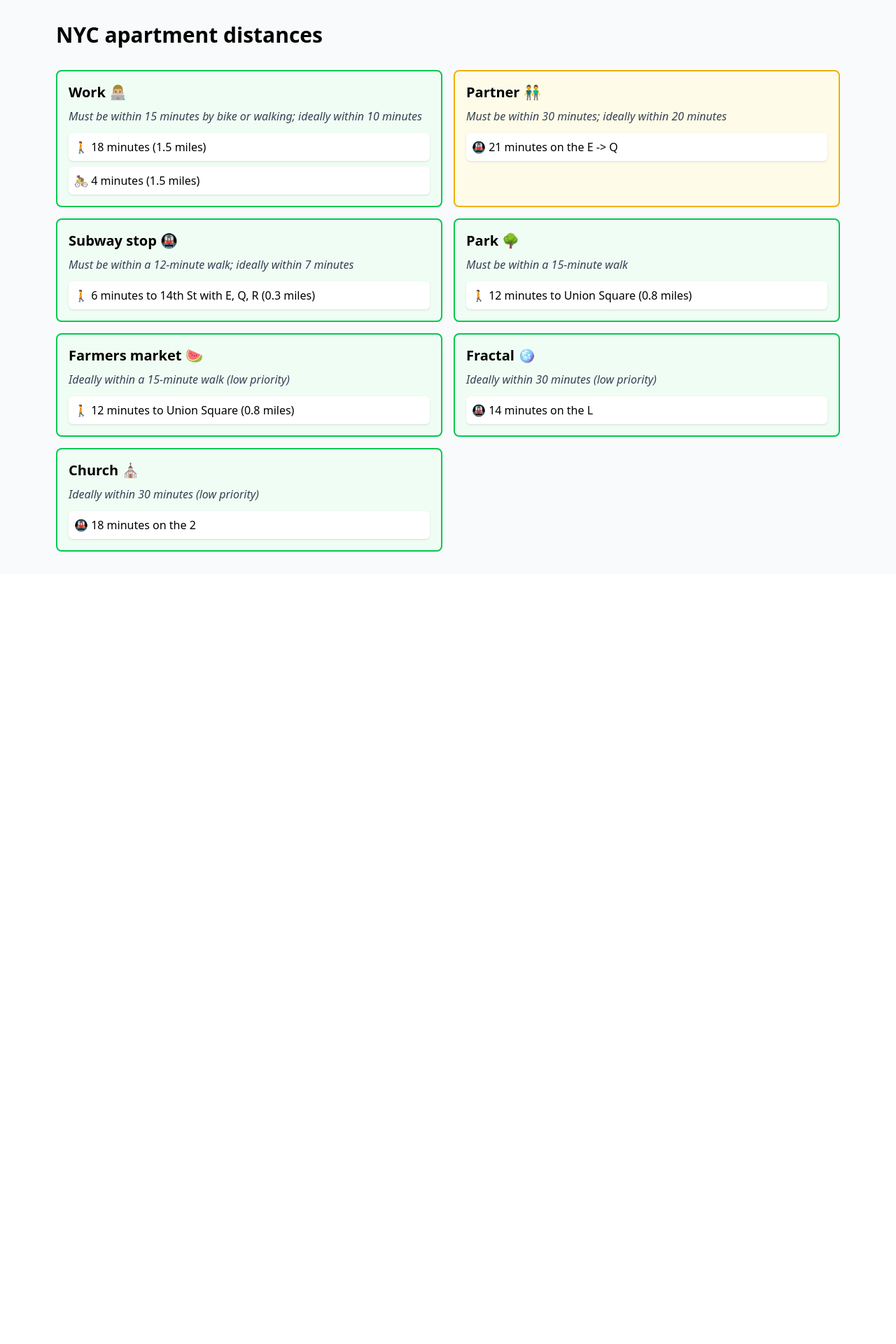
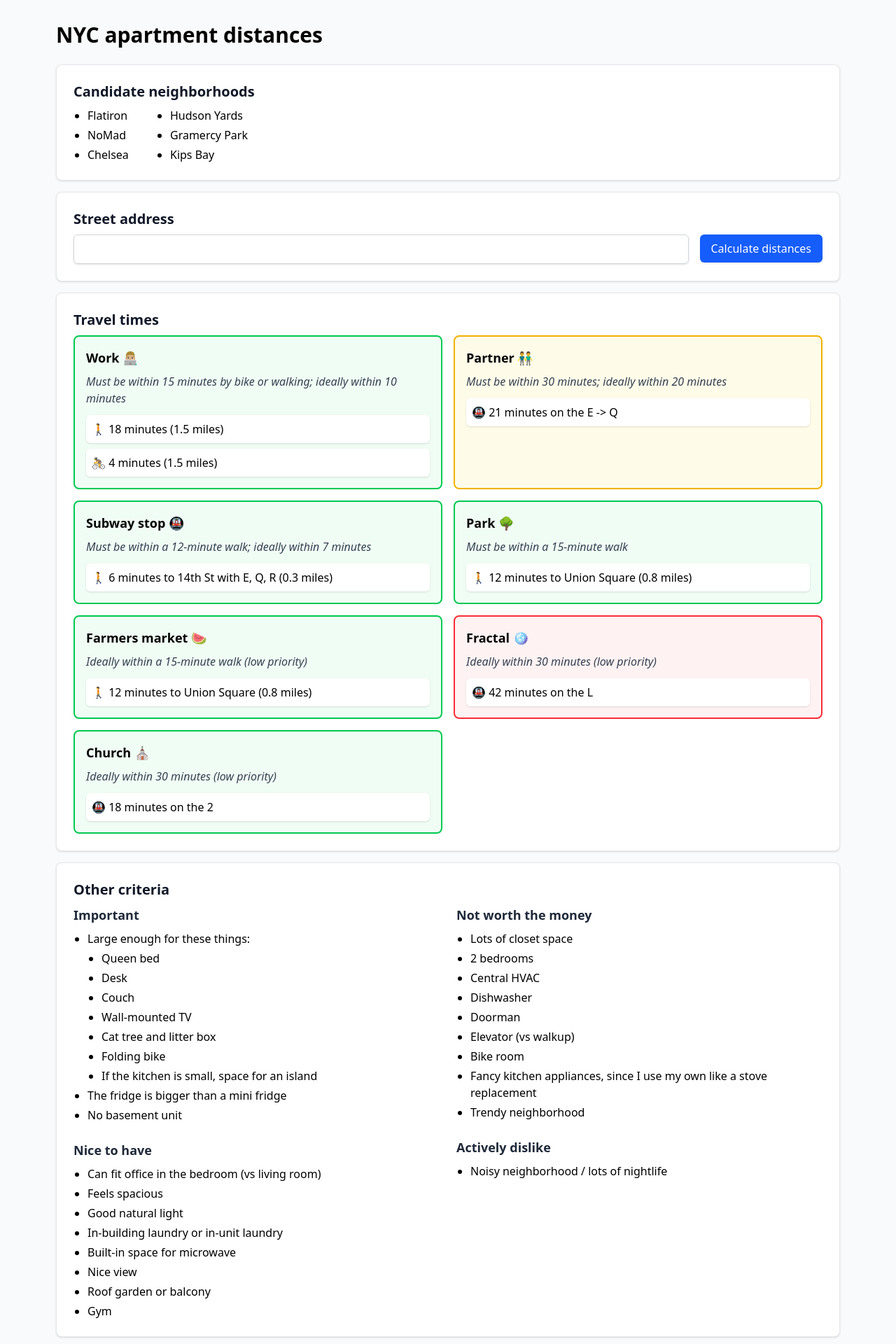
Before and after one commit to Eric-Arellano/apt-distances, a SvelteKit app: page / in a window 1280 px wide. Shown: the top 1920 px of the page at 70% size. Before the commit the page ends 820 px from the top, so only its background shows below. Built offline with nearby package versions, Linux system fonts and the light colour scheme.

Commit message:
Add the rest of the frontend UI elements (#10)
This uses a cards style.

<img width="1247" alt="PNG image"
src="https://github.com/user-attachments/assets/3c42e19e-c896-4f6c-a5bb-e4fe079aea31"
/>

Note that all the functionality is missing still, like the address field
does nothing.

```diff
--- /dev/null
+++ b/src/lib/components/Address.svelte
@@ -0,0 +1,21 @@
+<script lang="ts">
+	import Card from './Card.svelte';
+</script>
+
+<Card title="Street address">
+	<div class="flex flex-col space-y-4 sm:flex-row sm:space-y-0 sm:space-x-4">
+		<div class="flex-grow">
+			<input
+				type="text"
+				class="w-full rounded-md border border-gray-300 px-4 py-2 shadow-sm focus:border-blue-500 focus:ring-1 focus:ring-blue-500 focus:outline-none"
+			/>
+		</div>
+		<div>
+			<button
+				class="w-full rounded-md bg-blue-600 px-4 py-2 font-medium text-white shadow-sm hover:bg-blue-700 focus:ring-2 focus:ring-blue-500 focus:ring-offset-2 focus:outline-none sm:w-auto"
+			>
+				Calculate distances
+			</button>
+		</div>
+	</div>
+</Card>
--- /dev/null
+++ b/src/lib/components/Card.svelte
@@ -0,0 +1,15 @@
+<script lang="ts">
+	import type { Snippet } from 'svelte';
+
+	interface Props {
+		children: Snippet;
+		title: string;
+	}
+
+	const { children, title }: Props = $props();
+</script>
+
+<div class="mb-4 rounded-lg border border-gray-200 bg-white p-6 shadow-sm">
+	<h2 class="mb-2 text-xl font-medium font-semibold text-gray-900">{title}</h2>
+	{@render children?.()}
+</div>
--- /dev/null
+++ b/src/lib/components/Neighborhoods.svelte
@@ -0,0 +1,22 @@
+<script>
+	import Card from './Card.svelte';
+
+	const neighborhoods = [
+		'Flatiron',
+		'Hudson Yards',
+		'NoMad',
+		'Gramercy Park',
+		'Chelsea',
+		'Kips Bay'
+	];
+</script>
+
+<Card title="Candidate neighborhoods">
+	<div class="max-w-3xs">
+		<ul class="grid list-disc grid-cols-2 gap-y-1 pl-5">
+			{#each neighborhoods as neighborhood (neighborhood)}
+				<li>{neighborhood}</li>
+			{/each}
+		</ul>
+	</div>
+</Card>
--- /dev/null
+++ b/src/lib/components/criteria/CriteriaSection.svelte
@@ -0,0 +1,17 @@
+<script lang="ts">
+	import type { Snippet } from 'svelte';
+
+	interface Props {
+		children: Snippet;
+		title: string;
+		marginBottom: boolean;
+	}
+	const { children, title, marginBottom }: Props = $props();
+</script>
+
+<div class={marginBottom ? 'mb-6' : ''}>
+	<h3 class="mb-2 text-lg font-semibold text-gray-800">{title}</h3>
+	<ul class="list-disc space-y-1 pl-5">
+		{@render children?.()}
+	</ul>
+</div>
--- /dev/null
+++ b/src/lib/components/criteria/OtherCriteria.svelte
@@ -0,0 +1,54 @@
+<script>
+	import Card from '../Card.svelte';
+	import CriteriaSection from './CriteriaSection.svelte';
+</script>
+
+<Card title="Other criteria">
+	<div class="grid grid-cols-1 gap-6 md:grid-cols-2">
+		<div>
+			<CriteriaSection title="Important" marginBottom={true}>
+				<li>
+					Large enough for these things:
+					<ul class="mt-1 list-disc space-y-1 pl-5">
+						<li>Queen bed</li>
+						<li>Desk</li>
+						<li>Couch</li>
+						<li>Wall-mounted TV</li>
+						<li>Cat tree and litter box</li>
+						<li>Folding bike</li>
+						<li>If the kitchen is small, space for an island</li>
+					</ul>
+				</li>
+				<li>The fridge is bigger than a mini fridge</li>
+				<li>No basement unit</li>
+			</CriteriaSection>
+			<CriteriaSection title="Nice to have" marginBottom={false}>
+				<li>Can fit office in the bedroom (vs living room)</li>
+				<li>Feels spacious</li>
+				<li>Good natural light</li>
+				<li>In-building laundry or in-unit laundry</li>
+				<li>Built-in space for microwave</li>
+				<li>Nice view</li>
+				<li>Roof garden or balcony</li>
+				<li>Gym</li>
+			</CriteriaSection>
+		</div>
+
+		<div>
+			<CriteriaSection title="Not worth the money" marginBottom={true}>
+				<li>Lots of closet space</li>
+				<li>2 bedrooms</li>
+				<li>Central HVAC</li>
+				<li>Dishwasher</li>
+				<li>Doorman</li>
+				<li>Elevator (vs walkup)</li>
+				<li>Bike room</li>
+				<li>Fancy kitchen appliances, since I use my own like a stove replacement</li>
+				<li>Trendy neighborhood</li>
+			</CriteriaSection>
+			<CriteriaSection title="Actively dislike" marginBottom={false}>
+				<li>Noisy neighborhood / lots of nightlife</li>
+			</CriteriaSection>
+		</div>
+	</div>
+</Card>
--- a/src/lib/components/destinations/DestinationCard.svelte
+++ b/src/lib/components/destinations/DestinationCard.svelte
@@ -18,7 +18,7 @@
 			? 'border-yellow-500 bg-yellow-50'
 			: 'border-red-500 bg-red-50'}"
 >
-	<h2 class="mb-2 text-xl font-semibold">{title}</h2>
+	<h3 class="mb-2 text-lg font-semibold">{title}</h3>
 	<p class="mb-3 text-base text-gray-700 italic">{goal}</p>
 
 	<div class="space-y-2 text-base">
--- a/src/lib/components/destinations/Destinations.svelte
+++ b/src/lib/components/destinations/Destinations.svelte
@@ -1,4 +1,5 @@
 <script lang="ts">
+	import Card from '../Card.svelte';
 	import type { DistancesResult } from '$lib/types';
 	import Church from './places//Church.svelte';
 	import FarmersMarket from './places/FarmersMarket.svelte';
@@ -11,6 +12,7 @@
 	let distances: DistancesResult = $props();
 </script>
 
+<Card title="Travel times">
 	<div class="grid grid-cols-1 gap-4 sm:grid-cols-2">
 		<Work {...distances.work} />
 		<Partner {...distances.partner} />
@@ -20,3 +22,4 @@
 		<Fractal {...distances.fractal} />
 		<Church {...distances.church} />
 	</div>
+</Card>
--- a/src/routes/+page.svelte
+++ b/src/routes/+page.svelte
@@ -1,11 +1,17 @@
 <script lang="ts">
+	import Address from '$lib/components/Address.svelte';
 	import Destinations from '$lib/components/destinations/Destinations.svelte';
+	import Neighborhoods from '$lib/components/Neighborhoods.svelte';
+	import OtherCriteria from '$lib/components/criteria/OtherCriteria.svelte';
 	let { data } = $props();
 </script>
 
 <div class="min-h-screen bg-gray-50 py-8">
 	<div class="container mx-auto max-w-6xl px-4">
-		<h1 class="mb-8 text-center text-3xl font-bold md:text-left">NYC apartment distances</h1>
+		<h1 class="mb-6 text-center text-3xl font-bold md:text-left">NYC apartment distances</h1>
+		<Neighborhoods />
+		<Address />
 		<Destinations {...data.distances} />
+		<OtherCriteria />
 	</div>
 </div>
--- a/src/routes/api/distances/+server.ts
+++ b/src/routes/api/distances/+server.ts
@@ -50,7 +50,7 @@ export const GET: RequestHandler = () => {
 		},
 		fractal: {
 			transit: {
-				timeMinutes: 14,
+				timeMinutes: 42,
 				summary: 'L'
 			}
 		},
```
Lines whose indentation alone changed are shown as unchanged.
